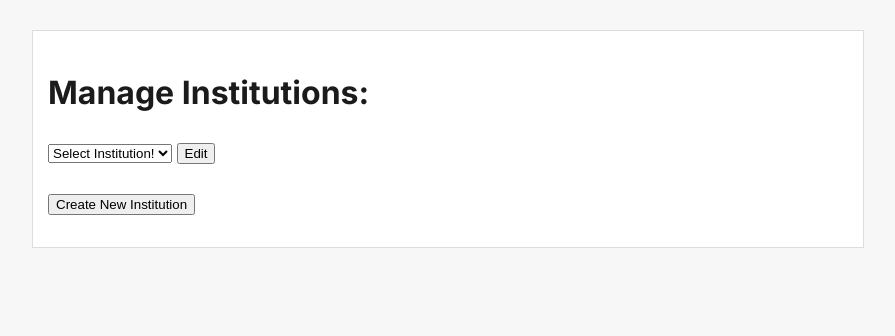
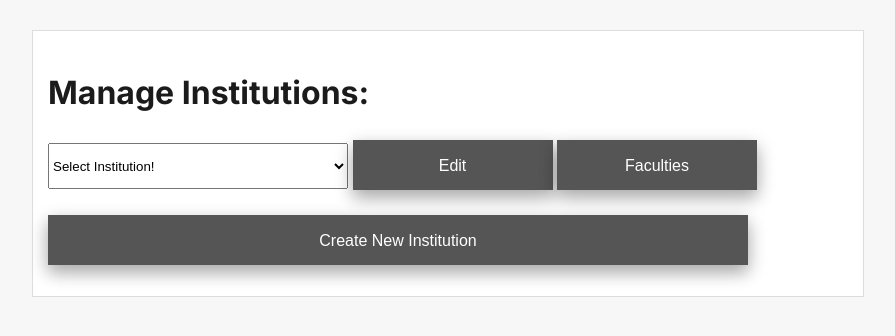
Before and after one commit to avirois/Knowledge4S, a Flask app: page /manage_institutions in a window 1280 px wide. Shown: the part 88-424 px from the top of the page, without its empty margins (192-1087 px from the left). Run offline with Flask 2, Linux system fonts and the light colour scheme; data that the repository does not hold is empty.

Commit message:
BSPM2021T3-111 Created button for manage institutions in control panel

```diff
--- a/app.py
+++ b/app.py
@@ -1,12 +1,14 @@
 from flask import Flask, current_app
 from blueprints.index import index_blueprint
 from blueprints.authentication import authentication_blueprint
+from blueprints.controlpanel import controlpanel_blueprint
 from blueprints.manageInstitution import inst_manage_blueprint
 
 app = Flask(__name__)
 
 app.register_blueprint(index_blueprint)
 app.register_blueprint(authentication_blueprint)
+app.register_blueprint(controlpanel_blueprint)
 app.register_blueprint(inst_manage_blueprint)
 
 # Database name
--- a/blueprints/controlpanel.py
+++ b/blueprints/controlpanel.py
@@ -1,4 +1,4 @@
-from flask import Blueprint, render_template
+from flask import Blueprint, render_template, session, redirect
 
 
 controlpanel_blueprint = Blueprint("controlpanel_blueprint", __name__, template_folder="templates")
@@ -6,4 +6,8 @@ controlpanel_blueprint = Blueprint("controlpanel_blueprint", __name__, template_
 
 @controlpanel_blueprint.route("/controlpanel")
 def controlpanel():
+    # If user is not admin redirect him back to main page
+    if (session.get("admin") == None):
+        return redirect('/')
+
     return render_template("controlpanel.html")
--- a/templates/manage_institutions.html
+++ b/templates/manage_institutions.html
@@ -1,21 +1,29 @@
 {% extends 'base.html' %}
 
 {% block content %}
+<style>
+.buttonInstEdit { width: 200px; height: 50px; background-color: #555555; border: none; color: #555555; padding: 15px 32px; text-align: center; text-decoration: none; display: inline-block; font-size: 16px; transition-duration: 0.4s;}
+.buttonInstCreate { width: 700px; height: 50px; background-color: #555555; border: none; color: #555555; padding: 15px 32px; text-align: center; text-decoration: none; display: inline-block; font-size: 16px; transition-duration: 0.4s;}
+.buttonHover { background-color: #555555; color: white; border: 2px solid #555555; box-shadow: 0 8px 16px 0 rgba(0,0,0,0.2), 0 6px 20px 0 rgba(0,0,0,0.19);}
+.buttonHover:hover { background-color: white; color: black; }
+</style>
+
 <h1>{{ operation }} Manage Institutions:</h1>
 <p>
     {{ massage }}
     <div>
-        <select name="institution" id="inst">
+        <select name="institution" id="inst" style="height:3.5em; width: 300px;">
             <option value="">Select Institution!</option>
             {% for istitution in institutions %}
                 <option value="{{istitution[0]}}">{{istitution[1]}}</option>
             {% endfor %}
         </select>
-        <a href="" id="editBtn"><button>Edit</button></a>
+        <a href="" id="editBtn"><button class="buttonInstEdit buttonHover">Edit</button></a>
+        <a href="" id="addFaculties"><button class="buttonInstEdit buttonHover">Faculties</button></a>
     </div>
     </br>
     <div>
-        <a href="/create_institution" id="instCreate"><button>Create New Institution</button></a>
+        <a href="/create_institution" id="instCreate"><button class="buttonInstCreate buttonHover">Create New Institution</button></a>
     </div>
 </p>
 <script>
```
Also changed, not shown: templates/add_edit_instit.html (+7 -1 lines), templates/controlpanel.html (+14 -0 lines).
